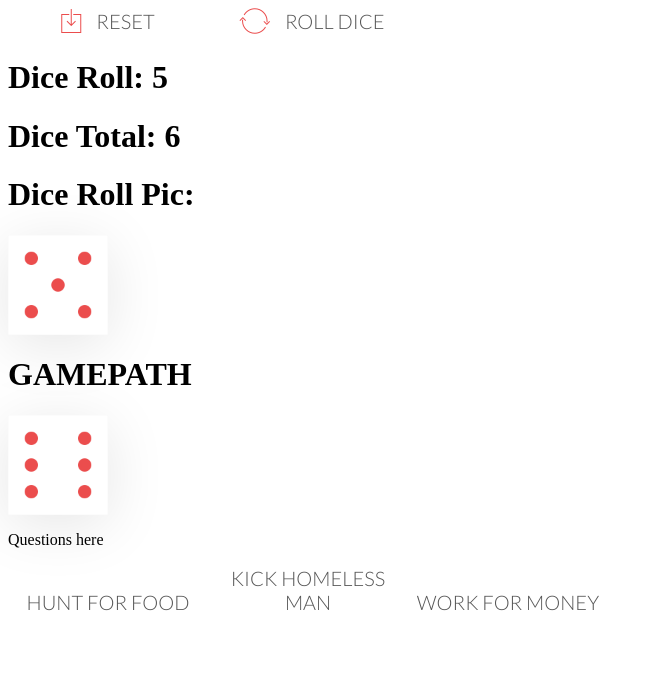
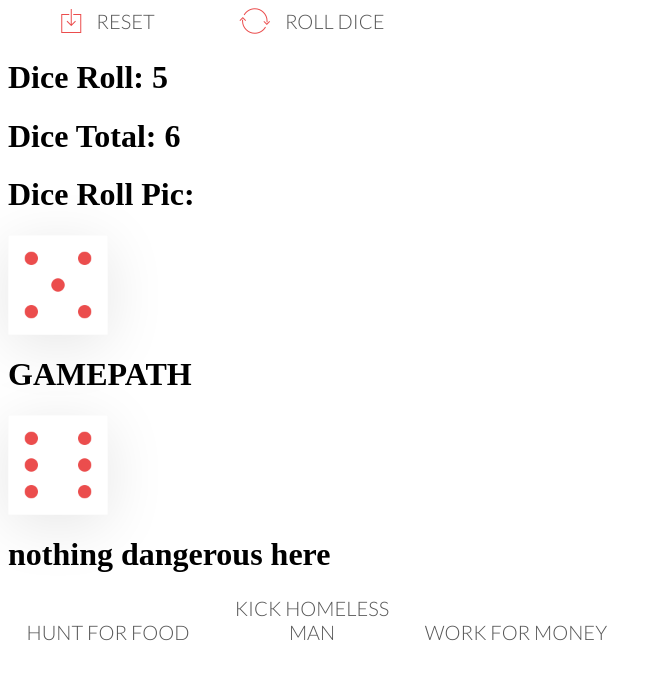
Before and after one commit to davieu/Adventure-Dice, a plain HTML site: page index.html in a window 1280 px wide. Both pictures are taken after a click on the button "ROLL DICE". Shown: the whole page, without its empty margins (0-661 px from the left). Drawn offline with nearby package versions, Linux system fonts and the light colour scheme.

Commit message:
init function revamp and questions and answers in DOM

```diff
--- a/index.html
+++ b/index.html
@@ -18,7 +18,10 @@
         <h1>GAMEPATH</h1>
         <img src="" alt="GAMEPATH" class="gamepath dice" >
         <div class=questions>
-            <p>Questions here</p>
+            <h1 class="question-asked">Questions here</h1>
+            <button class="answers"></button>
+            <button class="answers"></button>
+            <button class="answers"></button>
         </div>
 
         <script src="script.js"></script>
--- a/script.js
+++ b/script.js
@@ -4,6 +4,8 @@ let innocentsKilled = 0;
 let karma = 0;
 let food = 2;
 let wholeQuestions = [];
+var btnAnswers = document.querySelectorAll('.answers');
+var btnArrays = Array.from(btnAnswers);
 
 init();
 
@@ -68,44 +70,40 @@ document.querySelector('.btn-roll').addEventListener('click', () => {
     //testing/targeting gamepath object
     var targetAnswers = gamePath['path' + diceTotal][1]
 
+    //making the targetAnswers equal to a global current questions array.
     wholeQuestions = targetAnswers
 
-    console.log(targetAnswers)
+    console.log('targetAnswers:', targetAnswers)
+    console.log('wholequestions:', wholeQuestions);
 
-    for (var i = 0; i < targetAnswers.length; i++) {
-        if (targetAnswers[i] !== targetAnswers[0]) {
-            var btn = document.createElement("button");
-            var t = document.createTextNode(targetAnswers[i]);
-            btn.appendChild(t);
-            document.querySelector('.questions').appendChild(btn);
-        }
+    document.querySelector('.question-asked').textContent = wholeQuestions[0]
+
+    console.log(btnArrays.length)
+
+    //changes the answers on each dice roll in the DOM
+    for (var i = 0; i < btnArrays.length; i++) {
+
+        btnArrays[i].textContent = wholeQuestions[i + 1];
+
     }
 })
 
-console.log(wholeQuestions);
-
 document.querySelector('.btn-reset').addEventListener('click', init);
 
-// var poop =['LEXUS','AUDI','MAYBACK','FERRARI','TOYOTA'];
-// function printBtn() {
-// for (var i = 0; i < target.length; i++) {
-
-//         var btn = document.createElement("button");
-//         var t = document.createTextNode(target[i]);
-//         btn.appendChild(t);
-//         document.body.appendChild(btn);
-//     }
-// }
-
-// window.onload = printBtn();
-
 function init() {
-    dice
+    dice = 0
     diceTotal = 1;
     innocentsKilled = 0;
     karma = 0;
     food = 0;
+    console.log(wholeQuestions)
+    wholeQuestions = [];
+    document.querySelector('.dice-output').textContent = 'Dice Roll:';
+    document.querySelector('.dice-total').textContent = `Dice Total: ${diceTotal}`;
+    document.querySelector('.question-asked').textContent = ""
+    btnArrays.forEach(cur => cur.textContent = "")
     console.log('init dice total: ' + diceTotal);
+    console.log(wholeQuestions)
 
 
     document.querySelector('.dice').style.display = 'none';
```
